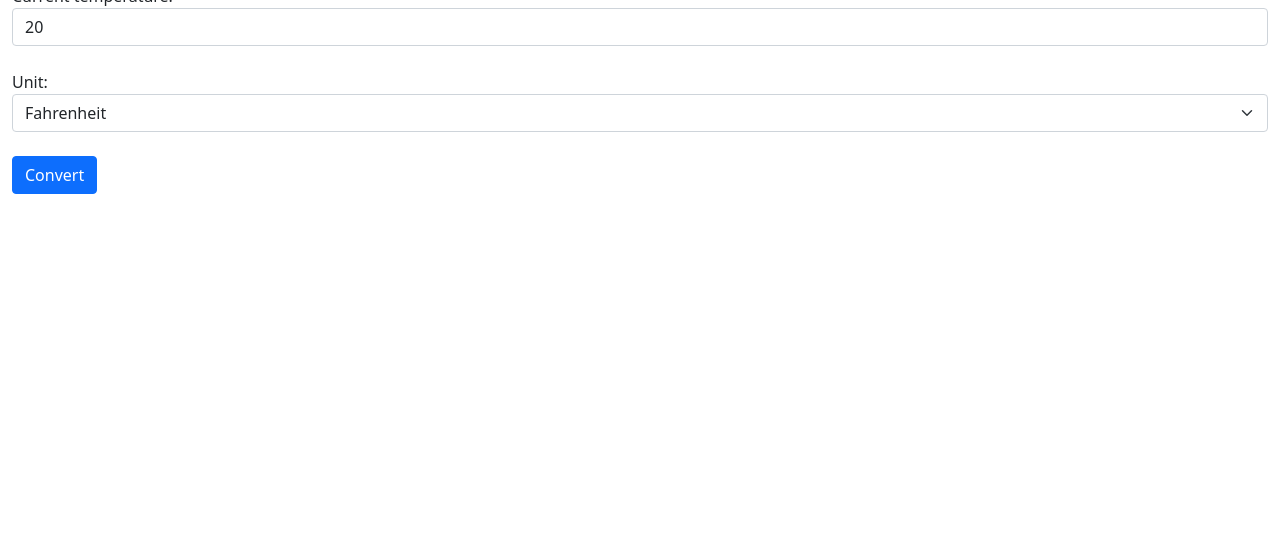
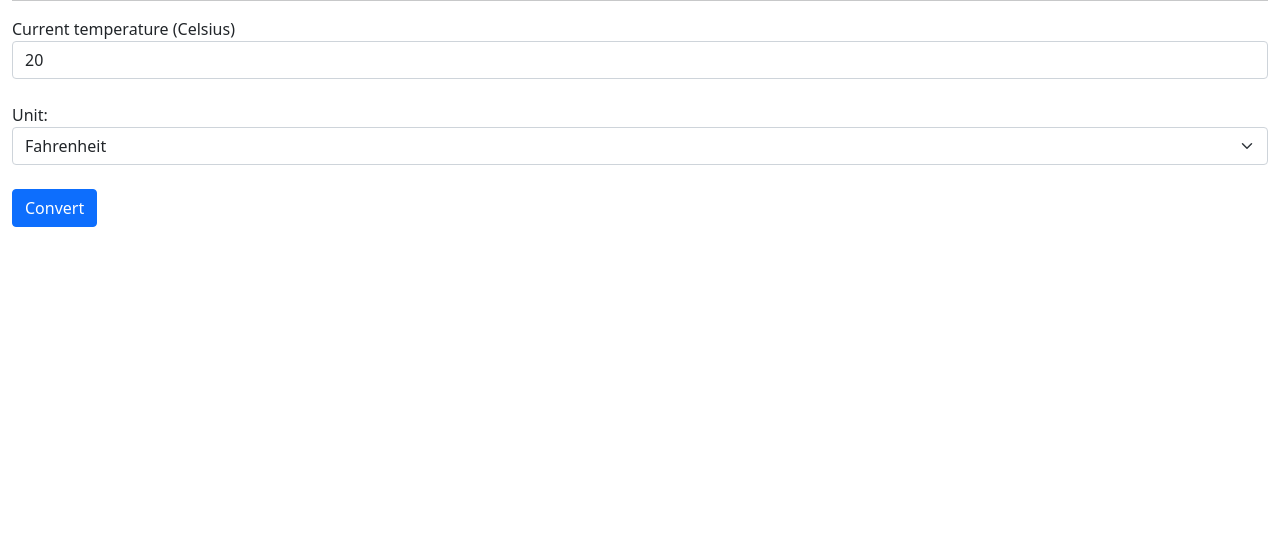
Before and after one commit to BreadBread405/ex6a, a plain HTML site: page index.html in a window 1280 px wide. Shown: the part 263-800 px from the top of the page. Drawn offline with nearby package versions, Linux system fonts and the light colour scheme.

Commit message:
add <hr> and edit label

```diff
--- a/index.html
+++ b/index.html
@@ -12,9 +12,10 @@
     <div class="container-fluid">
 		<h1>Temperature conversion</h1>
 		<img src="images/temperature.gif" class="img-fluid" alt="runner logo" width="150" height="150"><br>
+		<hr>
 		<form role="form" method="GET">
 		  <div class="form-group">
-			<label for="tem">Current temperature:</label>
+			<label for="tem">Current temperature (Celsius)</label>
 			<input type="text" class="form-control" name="temp" id="temp" value="20">
 		  </div><br>
 		  <div class="form-group">
```
